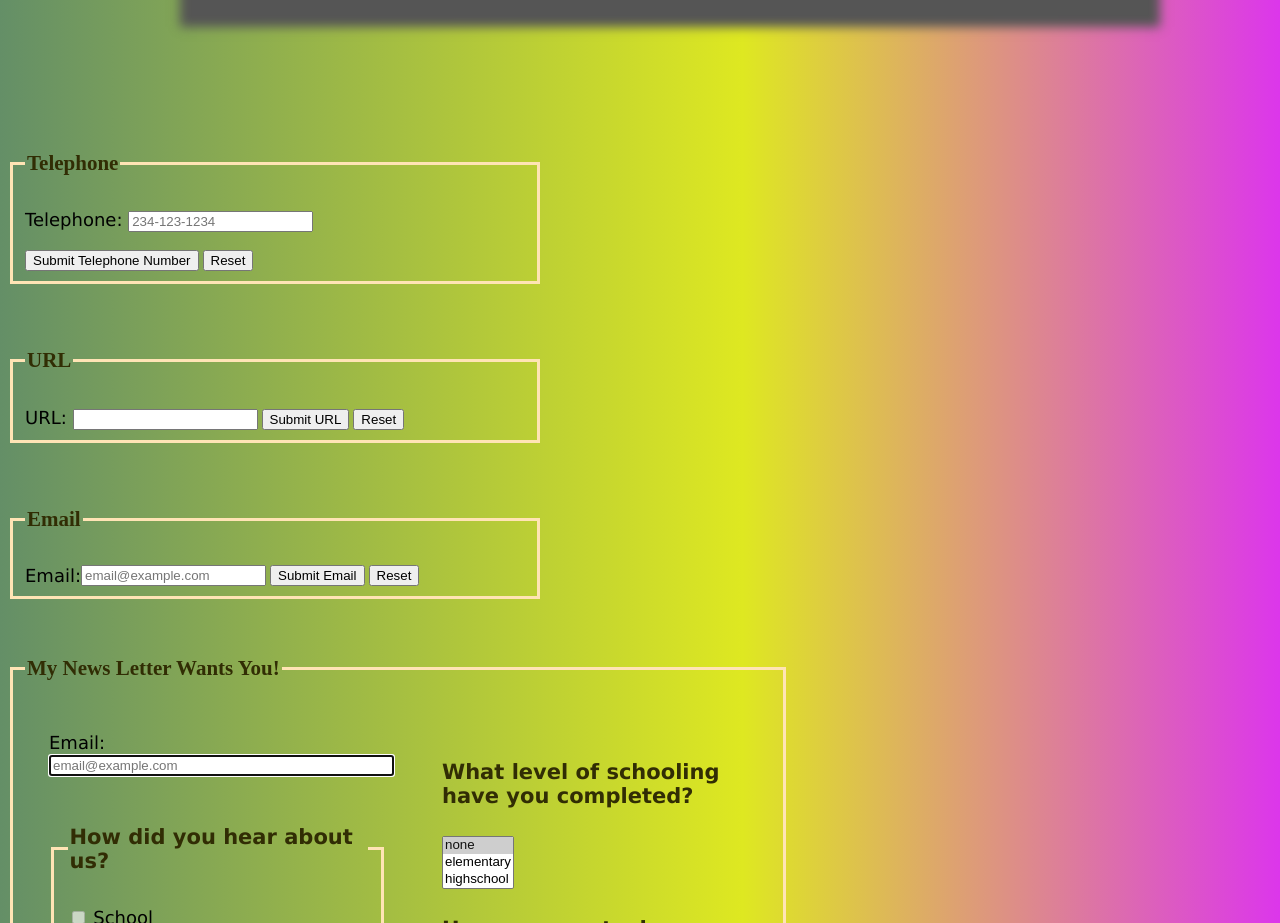
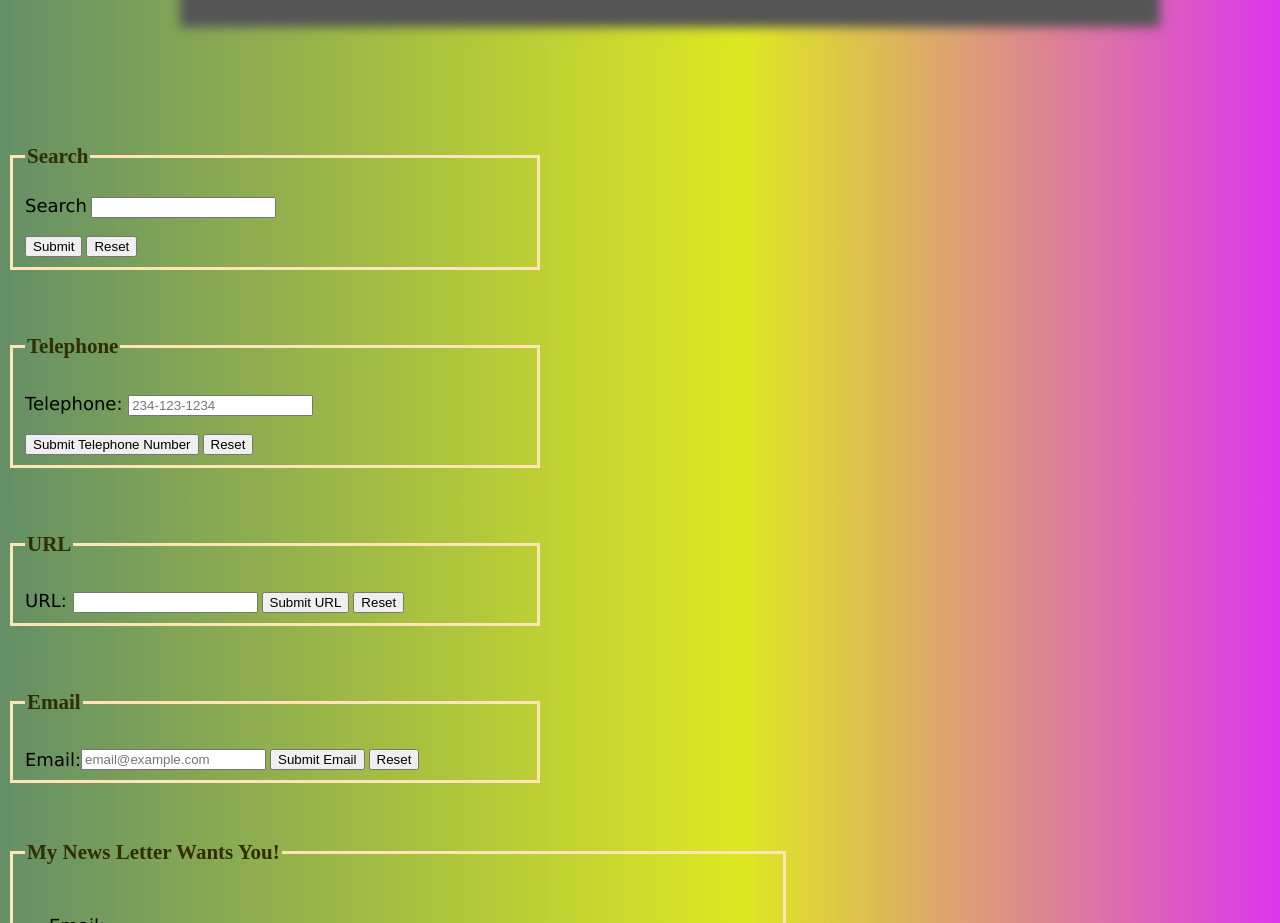
Before and after one commit to msargeant/mattsarg_youtube_tutorial, a plain HTML site: page index.html in a window 1280 px wide. Shown: the part 6107-7030 px from the top of the page. Drawn offline with Linux system fonts and the light colour scheme; a web font is replaced by a local one.

Commit message:
95 basic HTML5 CSS3 search text box or search form control or search input element

```diff
--- a/index.html
+++ b/index.html
@@ -265,6 +265,21 @@
           <br>
           <br>
           <div class="new_page"></div>
+
+          <br><br>
+
+          <fieldset>
+
+            <legend><h3>Search</h3></legend>
+            <form action="" method="POST">
+              <label for="search">Search</label>
+              <input type="search" name="search" id="search">
+              <br><br>
+              <input type="submit" name="submit4" id="submit4">
+              <input type="reset">
+
+            </form>
+          </fieldset>
 
           <br><br>
           <fieldset>
```
Lines whose indentation alone changed are shown as unchanged.
